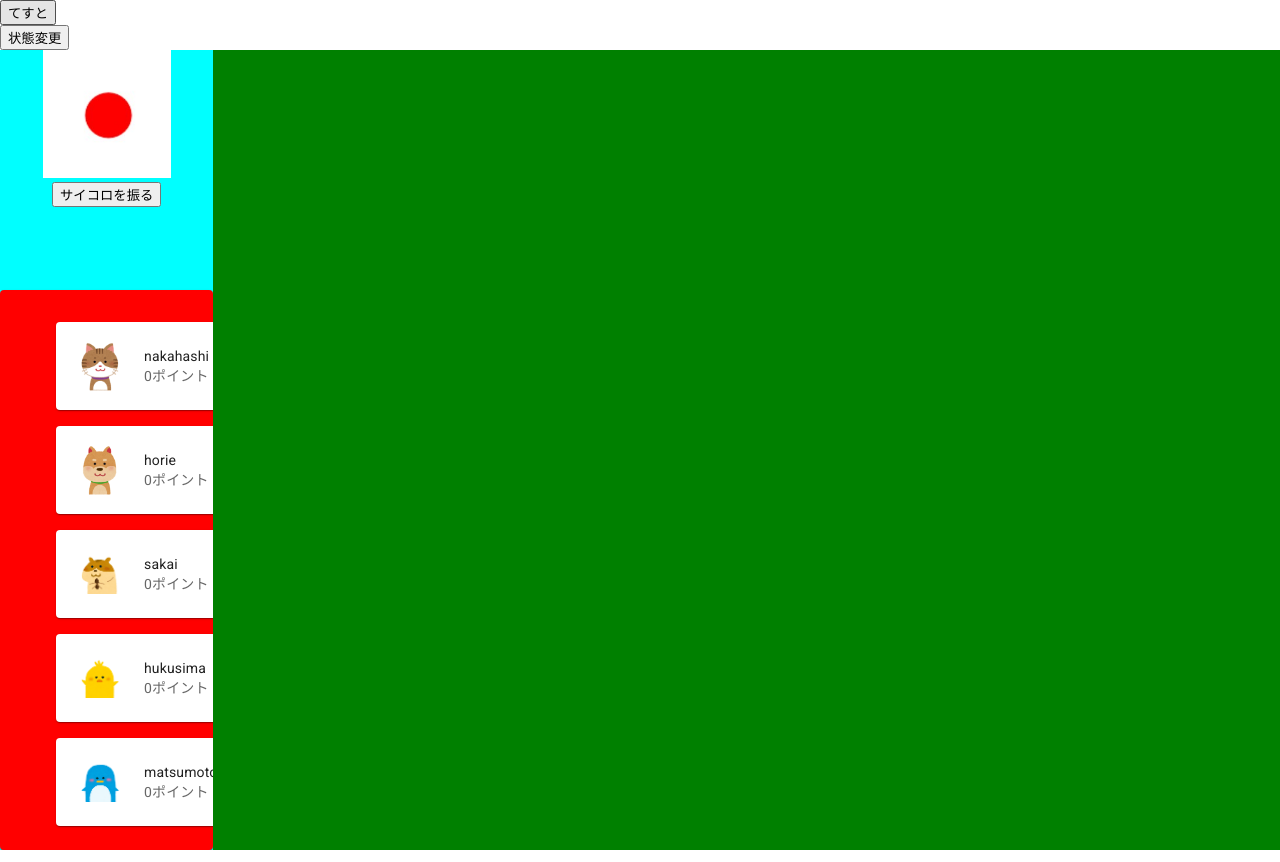
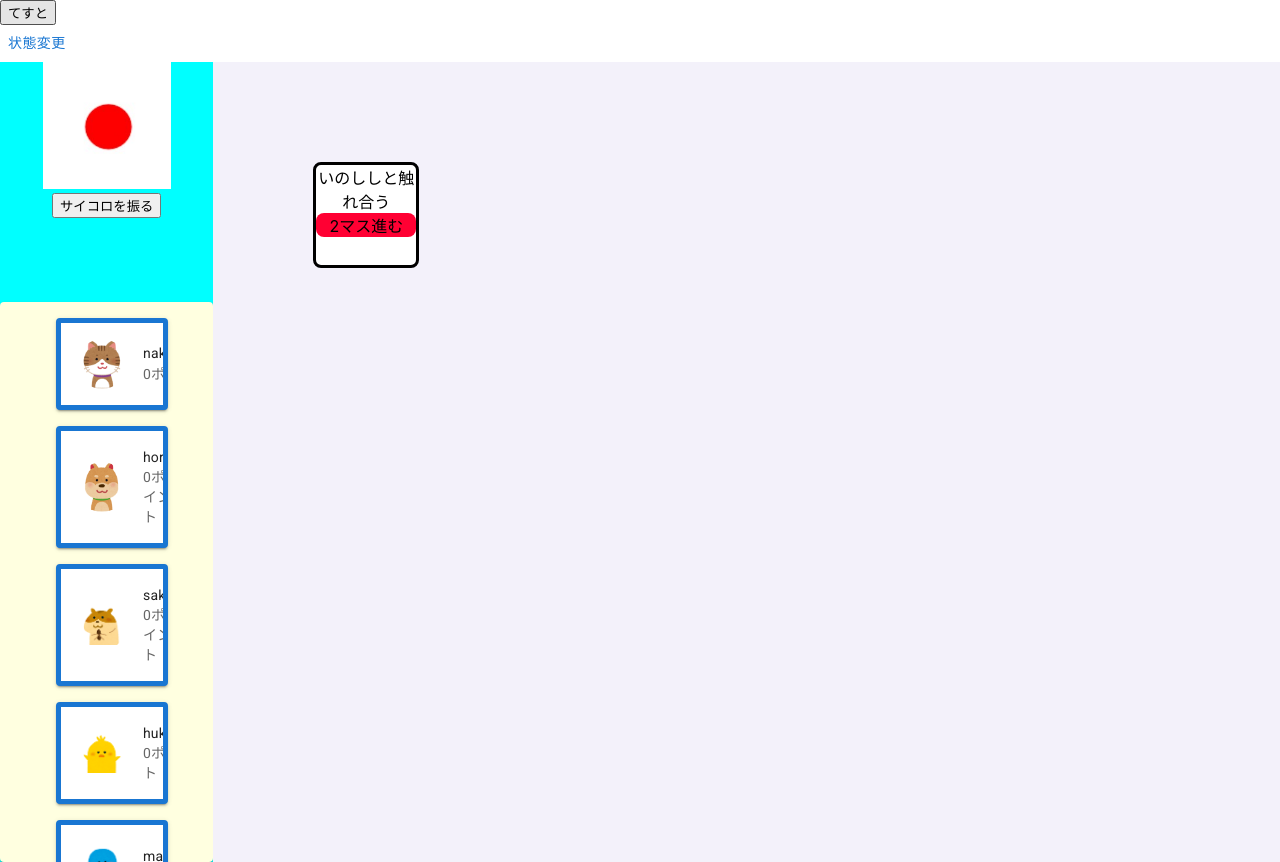
Before and after one commit to tomorrow1892/React_sugoroku2, a React (Create React App) app in the folder animation_sugoroku/: page / in a window 1280 px wide. Built offline with nearby package versions, Linux system fonts and the light colour scheme.

Commit message:
マスコンポーネント作成だけ

```diff
--- a/animation_sugoroku/src/components/Game.jsx
+++ b/animation_sugoroku/src/components/Game.jsx
@@ -9,6 +9,7 @@ import dog from './img/dog.png';
 import hamster from './img/hamster.png';
 import hiyoko from './img/hiyoko.png';
 import penguin from './img/penguin.png';
+import Masu from './Masu';
 // import PlayerStatus from './PlayerStatus';
 const {PlayerStatus} = require('./PlayerStatus');
 
@@ -45,13 +46,15 @@ export default class Game extends React.Component {
     render() {
         return (
             <>
-            <button type="button" onClick={() => this.setPlayerName(0,"tomorrow")}> 状態変更</button>
+            <Button onClick={() => this.setPlayerName(0,"tomorrow")}> 状態変更</Button>
                 <Grid container>
                     <Grid item xs={2}>
                        <Menu playerList={this.state.playerList}></Menu>
                     </Grid>
                     <Grid item xs>
-                        <div style={{ "textAlign": "center","backgroundColor":"green" ,"height":"100vh"}}></div>
+                        <div style={{ "textAlign": "center","backgroundColor":"#F3F1FA" ,"height":"100vh"}}>
+                            <Masu top={100} left={100}> </Masu>
+                        </div>
                     </Grid>
                 </Grid>
             </>
--- /dev/null
+++ b/animation_sugoroku/src/components/Masu.jsx
@@ -0,0 +1,24 @@
+
+import { Grid, Button, Card, ListItem, CardHeader, Avatar,Box } from "@mui/material";
+import React from "react";
+
+
+
+
+export default class Masu extends React.Component {
+
+    constructor(props) {
+        super(props);
+
+    }
+    render() {
+        return (
+            <>
+            <Box sx={{bgcolor:"#FFFFFF",border: 3,borderRadius:2,width: 100,height:100,position:"relative",top:this.props.top,left:this.props.left}} >
+                <Box ><div style={{"font-size":"100%"}}>いのししと触れ合う</div></Box>
+                <Box sx={{borderRadius:2, bgcolor:"#FF0033"}}>2マス進む</Box>
+            </Box>
+            </>
+        )
+    }
+}
--- a/animation_sugoroku/src/components/PlayerList.jsx
+++ b/animation_sugoroku/src/components/PlayerList.jsx
@@ -6,7 +6,7 @@ import Player from './Player';
 
 
 
-export default class Menu extends React.Component {
+export default class PlayerList extends React.Component {
 
     constructor(props) {
         super(props);
@@ -15,21 +15,25 @@ export default class Menu extends React.Component {
     render() {
         return (
 
-            <Card style={{ "backgroundColor": "red", "height": "70vh" }}>
-                <Grid container>
+            <Card style={{ "backgroundColor": "	#FFFFE0", "height": "70vh" }}>
+                <Grid>
                     <ul>
-
                         {/* <img src={require(`${this.props.playerList[0].icon}`).default} /> */}
                         {this.props.playerList.map(player => (
-                            <Grid item xs={12}>
-                                <Card sx={{ margin: 2 }} key={player.name} style={{ "backgroundColor": "white" }}>
+                            <>
+
+                            <Grid item xs={10}>
+                                <Card sx={{ margin: 2,border:5,borderColor: 'primary.main' ,boxShadow:2}} key={player.name} style={{ "backgroundColor": "white" }}>
                                     <CardHeader
-                                        avatar={<Avatar  sx={{ width: 56, height: 56 ,bgcolor: 'background.paper'}}><img src={`${player.icon}`} style={{width:40}} /></Avatar>}
+                                        avatar={<Avatar  sx={{ width: 50, height: 50 ,bgcolor: 'background.paper'}}><img src={`${player.icon}`} style={{width:40}} /></Avatar>}
                                         title={player.name}
                                         subheader={`${player.point}ポイント`}
                                     />
                                 </Card>
                             </Grid>
+
+                            </>
+
                         ))}
                     </ul>
                 </Grid>
```
